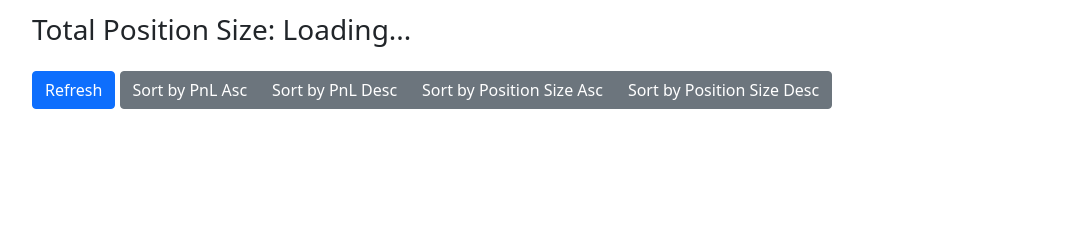
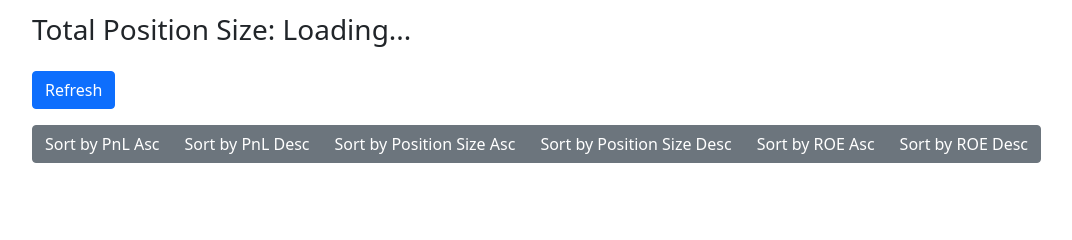
Before and after one commit to shivkumar0757/dcx_dashboard, a Django app: template positions/templates/positions/dashboard.html in a window 1280 px wide. Shown: the part 155-395 px from the top of the page, without its empty margins (62-1134 px from the left). Run offline with Django 5.2, Linux system fonts and the light colour scheme; the template is opened without the code that fills it, so the values that code supplies are empty.

Commit message:
add roe to the sorting options.

```diff
--- a/positions/serializers.py
+++ b/positions/serializers.py
@@ -18,3 +18,5 @@ class PositionSerializer(serializers.Serializer):
     mark_price = serializers.FloatField()
     margin_type = serializers.CharField(max_length=50, allow_null=True)
     updated_at = serializers.IntegerField()
+    pnl = serializers.FloatField()
+    roe = serializers.FloatField()
--- a/positions/static/positions/app.js
+++ b/positions/static/positions/app.js
@@ -4,6 +4,8 @@ document.addEventListener('DOMContentLoaded', function () {
     const sortPnlDescButton = document.getElementById('sort-pnl-desc');
     const sortSizeAscButton = document.getElementById('sort-size-asc');
     const sortSizeDescButton = document.getElementById('sort-size-desc');
+    const sortRoeAscButton = document.getElementById('sort-roe-asc');
+    const sortRoeDescButton = document.getElementById('sort-roe-desc');
     const positionsContainer = document.getElementById('positions-container');
     const totalPositionSizeElement = document.getElementById('total-position-size');
     let positionsData = [];
@@ -12,7 +14,6 @@ document.addEventListener('DOMContentLoaded', function () {
         fetch('/api/positions/')
             .then(response => response.json())
             .then(data => {
-                // Ensure positionsData is set correctly to the array of positions
                 positionsData = data.positions;
                 totalPositionSizeElement.textContent = data.total_position_size.toFixed(2);
                 displayData(positionsData);
@@ -23,38 +24,47 @@ document.addEventListener('DOMContentLoaded', function () {
     function displayData(data) {
         positionsContainer.innerHTML = '';
         data.forEach(pos => {
-            const pnl = (pos.mark_price - pos.avg_price) * pos.active_pos;
+            const pnl = pos.pnl;
             const pnlClass = pnl >= 0 ? 'positive-pnl' : 'negative-pnl';
             const usdtSize = pos.active_pos * pos.mark_price;
+            const roe = pos.roe;
             const positionElement = document.createElement('div');
             positionElement.innerHTML = `
                 <div class="card mb-3">
-                    <div class="card-body">
-                        <h5 class="card-title">${pos.pair}</h5>
-                        <p class="card-text"><strong>Position Size:</strong> ${pos.active_pos} (${usdtSize.toFixed(2)} USDT)</p>
-                        <p class="card-text ${pnlClass}"><strong>PnL:</strong> ${pnl.toFixed(2)}</p>
+                <div class="card-body">
+                    <h5 class="card-title">${pos.pair}</h5>
+                    <div class="row">
+                        <div class="col-md-6">
+                            <p class="card-text"><strong>Position Size:</strong> ${pos.active_pos} (${usdtSize.toFixed(2)} USDT)</p>
+                            <p class="card-text ${pnlClass}"><strong>PnL:</strong> ${pnl.toFixed(2)}</p>
+                        </div>
+                        <div class="col-md-6">
+                            <p class="card-text"><strong>ROE:</strong> ${roe.toFixed(2)}%</p>
+                            <p class="card-text"><strong>Locked Margin:</strong> ${pos.locked_margin.toFixed(2)}</p>
+                        </div>
+                        <div class="col-md-6">
+                            <p class="card-text"><strong>Current Price:</strong> ${pos.mark_price.toFixed(2)}</p>
+                            <p class="card-text"><strong>Buy Price:</strong> ${pos.avg_price.toFixed(2)}</p>
+                        </div>
+                        <div class="col-md-6">
+                            <p class="card-text"><strong>Leverage:</strong> ${pos.leverage}</p>
+                            <p class="card-text"><strong>Liquidation Price:</strong> ${pos.liquidation_price.toFixed(2)}</p>
+                        </div>
                     </div>
                 </div>
+            </div>
             `;
             positionsContainer.appendChild(positionElement);
         });
     }
 
     function sortByPnlAsc() {
-        const sortedData = positionsData.slice().sort((a, b) => {
-            const pnlA = (a.mark_price - a.avg_price) * a.active_pos;
-            const pnlB = (b.mark_price - b.avg_price) * b.active_pos;
-            return pnlA - pnlB;
-        });
+        const sortedData = positionsData.slice().sort((a, b) => a.pnl - b.pnl);
         displayData(sortedData);
     }
 
     function sortByPnlDesc() {
-        const sortedData = positionsData.slice().sort((a, b) => {
-            const pnlA = (a.mark_price - a.avg_price) * a.active_pos;
-            const pnlB = (b.mark_price - b.avg_price) * b.active_pos;
-            return pnlB - pnlA;
-        });
+        const sortedData = positionsData.slice().sort((a, b) => b.pnl - a.pnl);
         displayData(sortedData);
     }
 
@@ -68,11 +78,23 @@ document.addEventListener('DOMContentLoaded', function () {
         displayData(sortedData);
     }
 
+    function sortByRoeAsc() {
+        const sortedData = positionsData.slice().sort((a, b) => a.roe - b.roe);
+        displayData(sortedData);
+    }
+
+    function sortByRoeDesc() {
+        const sortedData = positionsData.slice().sort((a, b) => b.roe - a.roe);
+        displayData(sortedData);
+    }
+
     refreshButton.addEventListener('click', fetchData);
     sortPnlAscButton.addEventListener('click', sortByPnlAsc);
     sortPnlDescButton.addEventListener('click', sortByPnlDesc);
     sortSizeAscButton.addEventListener('click', sortBySizeAsc);
     sortSizeDescButton.addEventListener('click', sortBySizeDesc);
+    sortRoeAscButton.addEventListener('click', sortByRoeAsc);
+    sortRoeDescButton.addEventListener('click', sortByRoeDesc);
 
     fetchData();
 });
--- a/positions/templates/positions/dashboard.html
+++ b/positions/templates/positions/dashboard.html
@@ -15,6 +15,8 @@
         <button id="sort-pnl-desc" class="btn btn-secondary">Sort by PnL Desc</button>
         <button id="sort-size-asc" class="btn btn-secondary">Sort by Position Size Asc</button>
         <button id="sort-size-desc" class="btn btn-secondary">Sort by Position Size Desc</button>
+        <button id="sort-roe-asc" class="btn btn-secondary">Sort by ROE Asc</button>
+        <button id="sort-roe-desc" class="btn btn-secondary">Sort by ROE Desc</button>
     </div>
     <div id="positions-container" class="mt-3"></div>
 </div>
--- a/positions/views.py
+++ b/positions/views.py
@@ -89,11 +89,19 @@ class PositionListView(APIView):
             total_position_size = sum(position['active_pos'] for position in positions)
             for position in positions:
                 position['updated_at'] = position['updated_at'] // 1000  # Convert to seconds
+                pnl = (position['mark_price'] - position['avg_price']) * position['active_pos']
+                position['pnl'] = pnl
+                if int(position['locked_margin']) != 0:
+                    roe = (pnl / position['locked_margin']) * 100
+                else:
+                    roe = 0
+                position['roe'] = roe
             serializer = PositionSerializer(positions, many=True)
             return Response({'positions': serializer.data, 'total_position_size': total_position_size})
         except Exception as e:
             logger.error(f"Error in PositionListView: {e}")
             return Response({"error": str(e)}, status=status.HTTP_500_INTERNAL_SERVER_ERROR)
+
 
 @login_required
 def dashboard_view(request):
```
